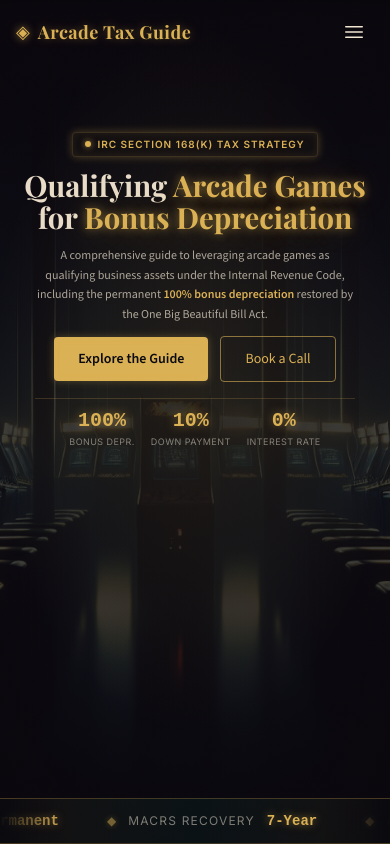
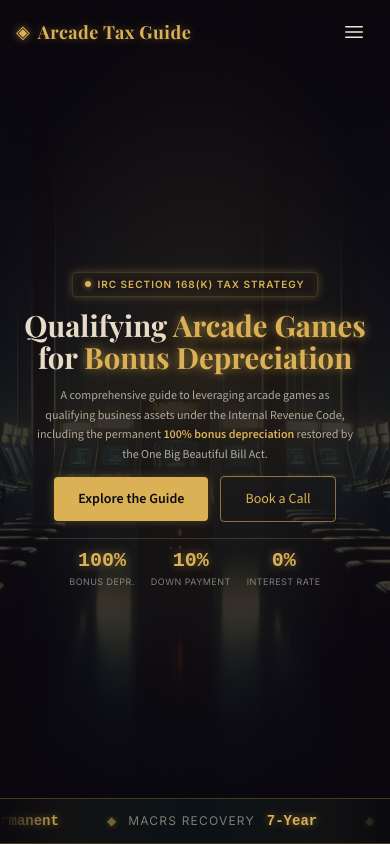
Before and after one commit to kennysabangan/arcade-tax-guide, a React (Vite) app: page / in a window 390 px wide. Shown: the top 844 px of the page. Built offline with nearby package versions, Linux system fonts and the light colour scheme.

Commit message:
Hero: ticker absolute bottom, content centered above it

```diff
--- a/src/pages/HomePage.jsx
+++ b/src/pages/HomePage.jsx
@@ -11,7 +11,7 @@ function Hero() {
   ]
 
   return (
-    <section className="relative h-screen flex flex-col overflow-hidden pt-16">
+    <section className="relative h-screen overflow-hidden pt-16">
       <div className="absolute inset-0 bg-body" />
       <div
         className="absolute inset-0 bg-cover bg-center opacity-50"
@@ -25,7 +25,7 @@ function Hero() {
         className="absolute inset-0 pointer-events-none"
         style={{ background: 'radial-gradient(ellipse 75% 60% at 50% 45%, rgba(219,177,85,0.1) 0%, transparent 70%)' }}
       />
-      <div className="relative z-20 flex-1 min-h-0 flex flex-col items-center justify-start pt-[8vh] sm:justify-center sm:pt-0 text-center px-5 overflow-hidden">
+      <div className="relative z-20 h-full flex flex-col items-center justify-center text-center px-5 pb-12">
         <div className="inline-flex items-center gap-1.5 px-3 py-1 sm:px-4 sm:py-1.5 rounded-sm border border-gold-20 bg-gold-20/10 mb-3 sm:mb-5 neon-border-gold">
           <span className="w-1.5 h-1.5 rounded-full bg-gold flex-shrink-0" style={{ boxShadow: '0 0 6px rgba(219,177,85,0.8)' }} />
           <span className="text-gold text-[10px] sm:text-xs font-semibold uppercase tracking-[0.1em] sm:tracking-[0.2em] font-nav whitespace-nowrap">
@@ -70,7 +70,7 @@ function Hero() {
           ))}
         </div>
       </div>
-      <div className="relative z-20">
+      <div className="absolute bottom-0 left-0 right-0 z-20">
         <Ticker />
       </div>
     </section>
```
